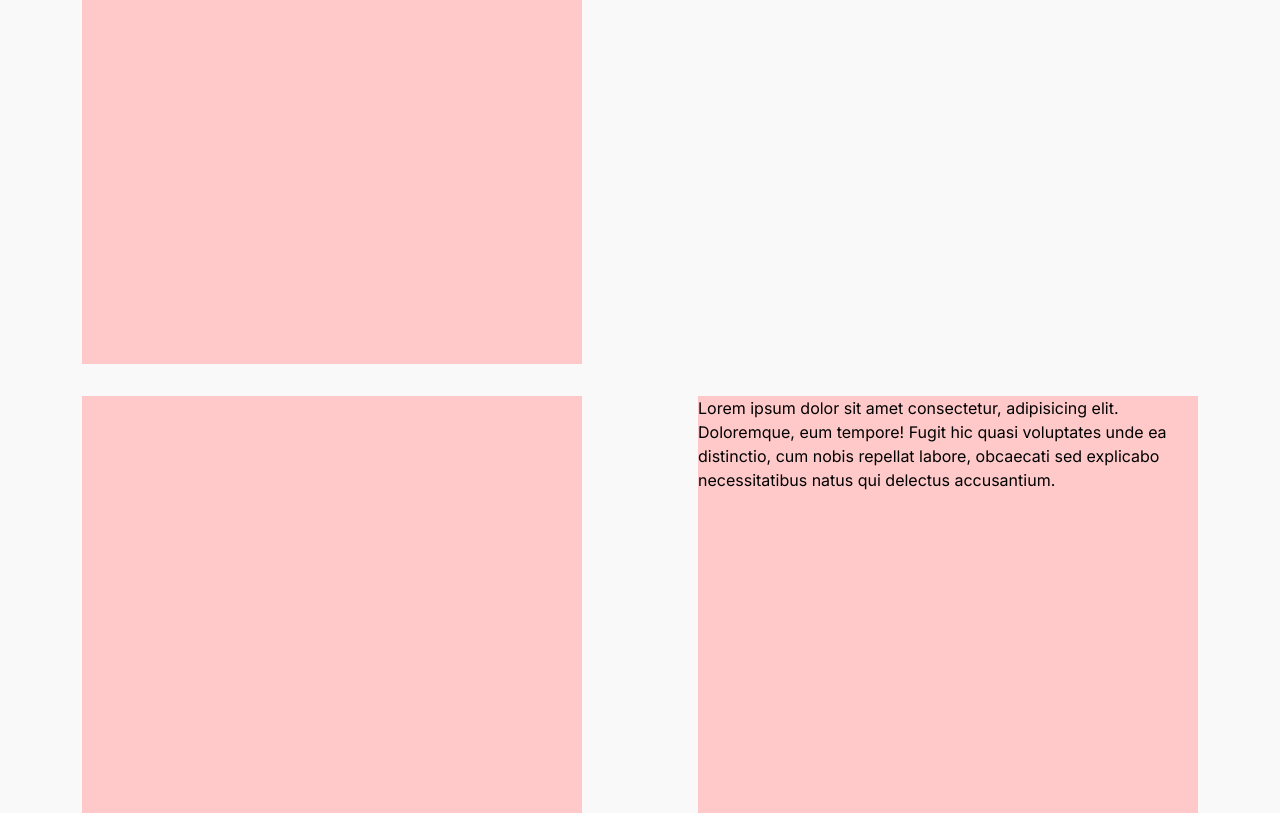
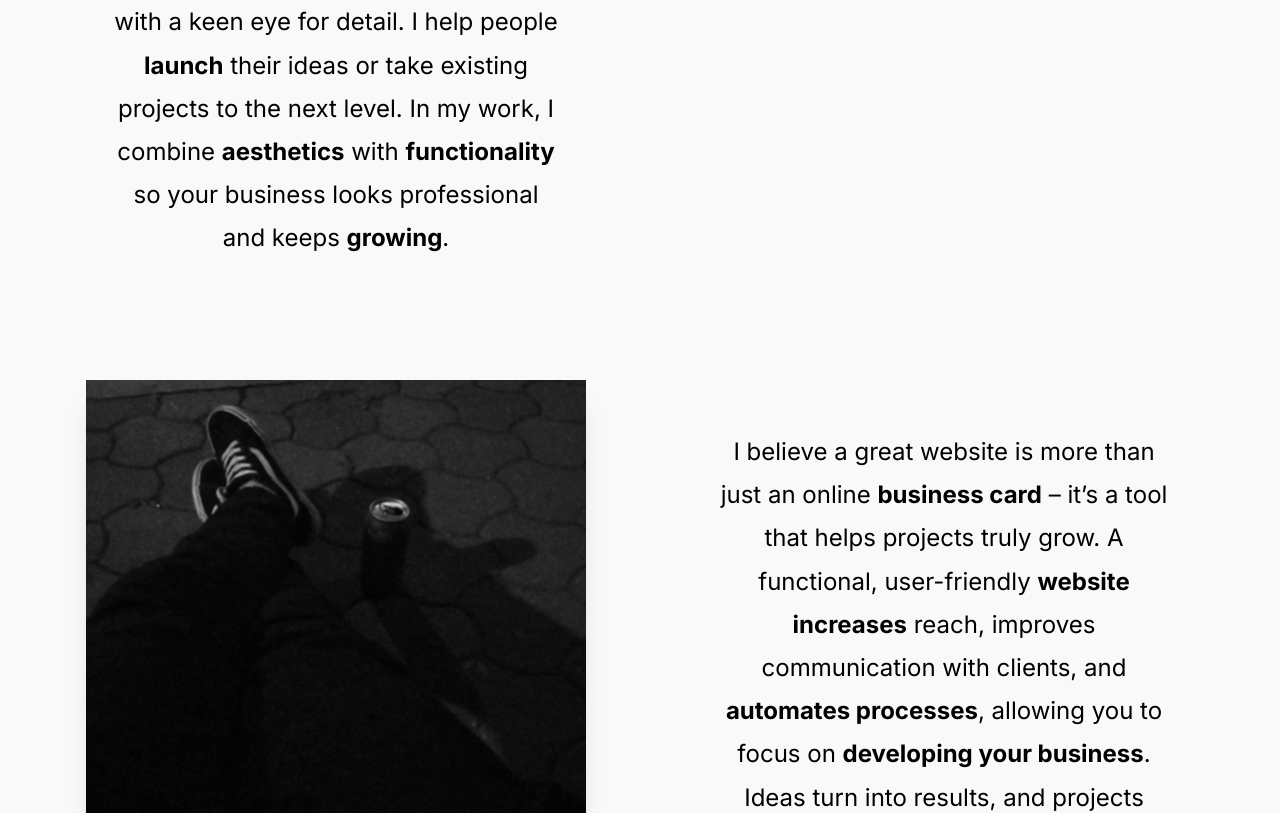
Before and after one commit to meikys/portfolio, a Next.js app: page /about in a window 1280 px wide. Shown: the part 200-1013 px from the top of the page. Built offline with nearby package versions, Linux system fonts and the light colour scheme.

Commit message:
add: about obsah

```diff
--- a/src/components/pages/about/DeveloperDesk.tsx
+++ b/src/components/pages/about/DeveloperDesk.tsx
@@ -1,14 +1,16 @@
+import Image from "next/image";
+
 export default function DeveloperDesk() {
   return (
     <section className="flex flex-col justify-center items-center min-h-screen py-[64px] px-10 bg-[var(--bg-secondary)]">
-        <div className="container mx-auto grid place-items-center grid-cols-2 grid-rows-2 gap-[32px]">
-            <p className="text-[1rem] text-[#000000] tracking-[0.5%] leading-[150%] w-[500px] h-[500px] bg-red-200">
-                Lorem ipsum dolor sit amet consectetur, adipisicing elit. Doloremque, eum tempore! Fugit hic quasi voluptates unde ea distinctio, cum nobis repellat labore, obcaecati sed explicabo necessitatibus natus qui delectus accusantium.
+        <div className="container mx-auto grid place-items-center grid-cols-1 lg:grid-cols-2 grid-rows-1 lg:grid-rows-2 gap-[16px]">
+            <p className="text-[1rem] lg:text-[1.5rem] text-[#000000] tracking-[0.5%] lg:tracking-[1%] leading-[150%] lg:leading-[180%] text-center lg:w-[450px] lg:h-[400px] order-2 lg:order-none">
+               Hi! I’m glad you’re here. My name is <b>Erik Dunca</b>, and I’m a web designer with a keen eye for detail. I help people <b>launch</b> their ideas or take existing projects to the next level. In my work, I combine <b>aesthetics</b> with <b>functionality</b> so your business looks professional and keeps <b>growing</b>.
             </p>
-            <div></div>
-            <div className="w-[500px] h-[500px] bg-red-200"></div>
-            <p className="text-[1rem] text-[#000000] tracking-[0.5%] leading-[150%] w-[500px] h-[500px] bg-red-200">
-                Lorem ipsum dolor sit amet consectetur, adipisicing elit. Doloremque, eum tempore! Fugit hic quasi voluptates unde ea distinctio, cum nobis repellat labore, obcaecati sed explicabo necessitatibus natus qui delectus accusantium.
+            <div className="order-4 lg:order-none"></div>
+            <Image src="/myphoto.png" width={500} height={500} alt="Rectangle shape" objectFit="contain" className="w-[200px] lg:w-[500px] h-[200px] lg:h-[500px] order-1 lg:order-none rounded-full lg:rounded-none shadow-xl" />
+            <p className="text-[1rem] lg:text-[1.5rem] text-[#000000] tracking-[0.5%] lg:tracking-[1%] leading-[150%] lg:leading-[180%] text-center lg:w-[450px] lg:h-[400px] order-3 lg:order-none">
+                I believe a great website is more than just an online <b>business card</b> – it’s a tool that helps projects truly grow. A functional, user-friendly <b>website increases</b> reach, improves communication with clients, and <b>automates processes</b>, allowing you to focus on <b>developing your business</b>. Ideas turn into results, and projects gain the <b>sustainable</b> growth they deserve.
             </p>
         </div>
     </section>
```
Also changed, not shown: public/myphoto.png (added).
